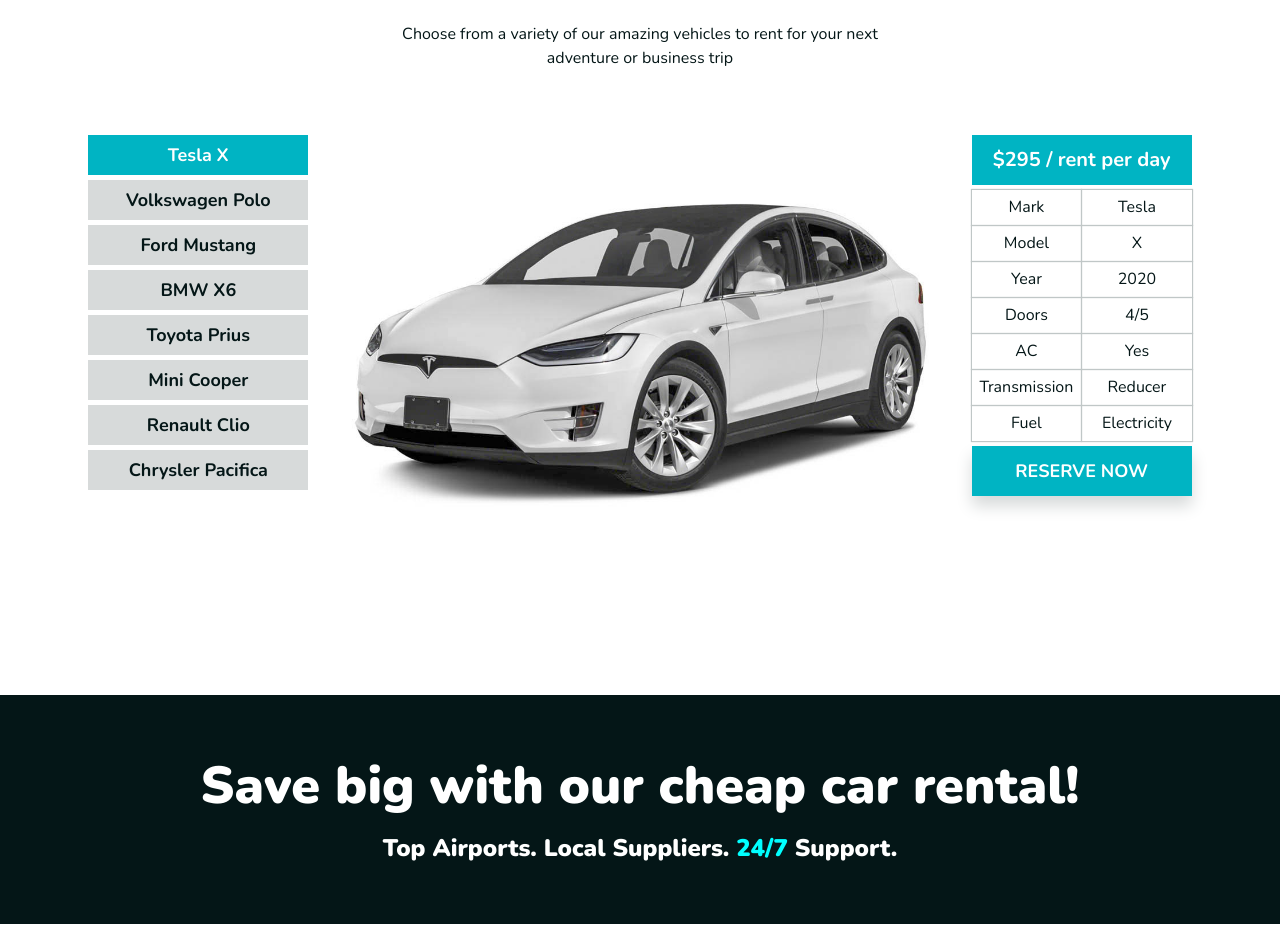
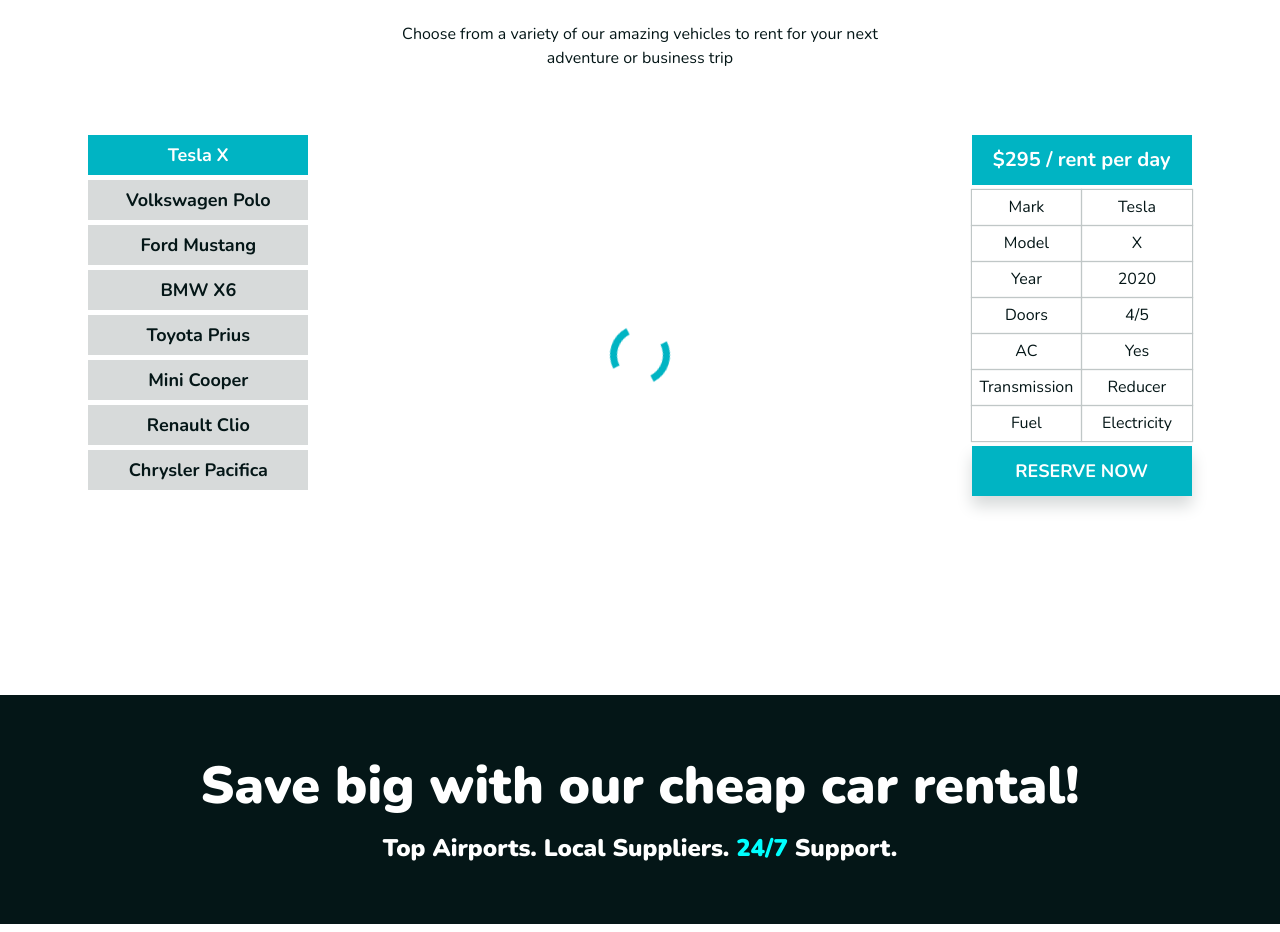
Before and after one commit to Gloryson/rentacar, a Next.js app: page / in a window 1280 px wide. Shown: the part 2180-3112 px from the top of the page. Built offline with nearby package versions, Linux system fonts and the light colour scheme.

Commit message:
feat: added spiner

```diff
--- a/components/RentalFleetSection/RentalFleetSection.scss
+++ b/components/RentalFleetSection/RentalFleetSection.scss
@@ -57,6 +57,7 @@
 }
 
 .image__container {
+  display: grid;
   aspect-ratio: 4 / 3;
   position: relative;
 }
@@ -98,3 +99,20 @@
     border-radius: 0;
   }
 }
+
+
+
+.spiner {
+  place-self: center;
+  width: 60px;
+  height: 60px;
+  border-radius: 50%;
+  border: 7px solid;
+  border-color: var(--brand-color) transparent var(--brand-color) transparent;
+  animation: spiner 1s linear infinite;
+
+  @keyframes spiner {
+    from { transform: rotate(0deg); }
+    to { transform: rotate(360deg); }
+  }
+}
--- a/components/RentalFleetSection/RentalFleetSection.tsx
+++ b/components/RentalFleetSection/RentalFleetSection.tsx
@@ -11,6 +11,8 @@
 export function RentalFleetSection () {
 
   const [car, setCar] = useState<Car>(cars[0]);
+  const [isLoading, setIsLoading] = useState<boolean>(true);
+
 
   return(
     <section className='rental__fleet__section'>
@@ -26,7 +28,7 @@
                   <button
                     key={curr.id}
                     className={curr.id === car.id ? 'selected' : ''}
-                    onClick={() => setCar(curr)}
+                    onClick={() => {setCar(curr); setIsLoading(true)}}
                   >
                     {`${curr.mark} ${curr.model}`}
                   </button>
@@ -35,7 +37,16 @@
             }
           </div>
           <div className='image__container'>
-            <Image fill src={`/pictures/${car.img}.jpg`} alt='' sizes='100%' priority={false}/>
+            <div className='spiner' style={{opacity: isLoading ? 1 : 0}}></div>
+            <Image
+              fill
+              priority
+              src={`/pictures/${car.img}.jpg`}
+              alt=''
+              sizes='100%'
+              onLoadingComplete={() => setIsLoading(false)}
+              style={{ opacity: isLoading ? 0 : 1 }}
+            />
           </div>
           <div className='properties__container'>
             <div className='price'>{`$${car.price}`} / rent per day</div>
```
